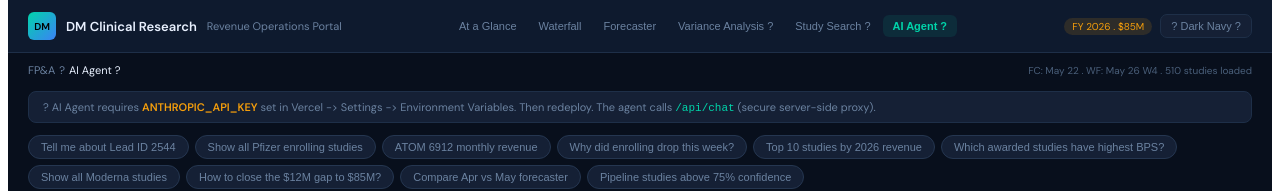
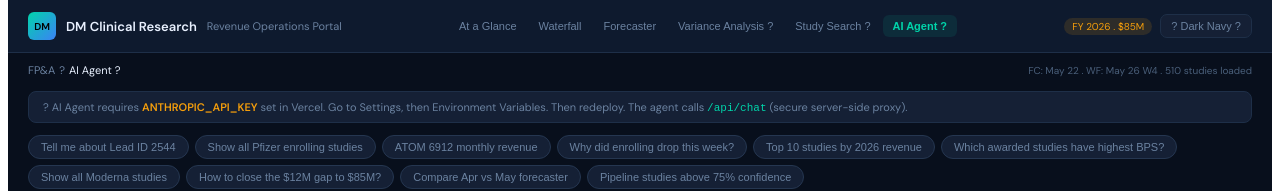
Before and after one commit to atheraskarikhan-hub/dm-portal1.2, a React (Vite) app: page / in a window 1280 px wide. Both pictures are taken after a click on the button "AI Agent ?". Shown: the part 16-207 px from the top of the page. Built offline with nearby package versions, Linux system fonts and the light colour scheme; no server answers.

Commit message:
AI AGENT FIXING 1.6

```diff
--- a/src/App.jsx
+++ b/src/App.jsx
@@ -1256,7 +1256,7 @@ Answer precisely with Lead IDs, ATOM numbers, exact figures. Explain FCV source
 
   return(<div style={{display:"flex",flexDirection:"column",gap:12,height:"calc(100vh - 200px)"}}>
     <div style={{background:T.surf2,border:`1px solid ${T.bdr}`,borderRadius:8,padding:"8px 14px",fontSize:11,color:T.muted}}>
-      ? AI Agent requires <b style={{color:T.amber}}>ANTHROPIC_API_KEY</b> set in Vercel -> Settings -> Environment Variables. Then redeploy. The agent calls <code style={{color:T.teal}}>/api/chat</code> (secure server-side proxy).
+      ? AI Agent requires <b style={{color:T.amber}}>ANTHROPIC_API_KEY</b> set in Vercel. Go to Settings, then Environment Variables. Then redeploy. The agent calls <code style={{color:T.teal}}>/api/chat</code> (secure server-side proxy).
     </div>
     <div style={{display:"flex",flexWrap:"wrap",gap:6}}>
       {SUGG.map(q=><button key={q} onClick={()=>send(q)} style={{fontSize:11,padding:"5px 12px",borderRadius:20,border:`1px solid ${T.bdr2}`,background:T.surf2,color:T.muted,cursor:"pointer"}}
```
